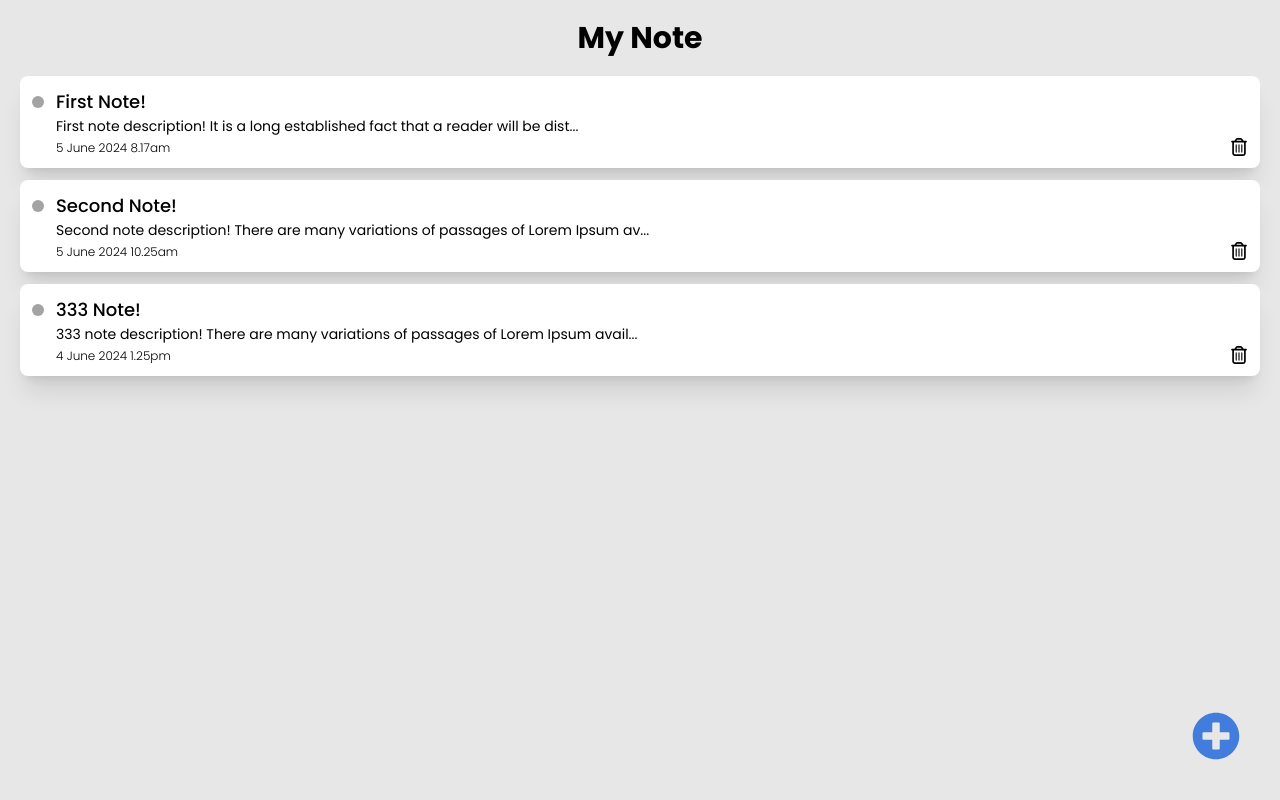
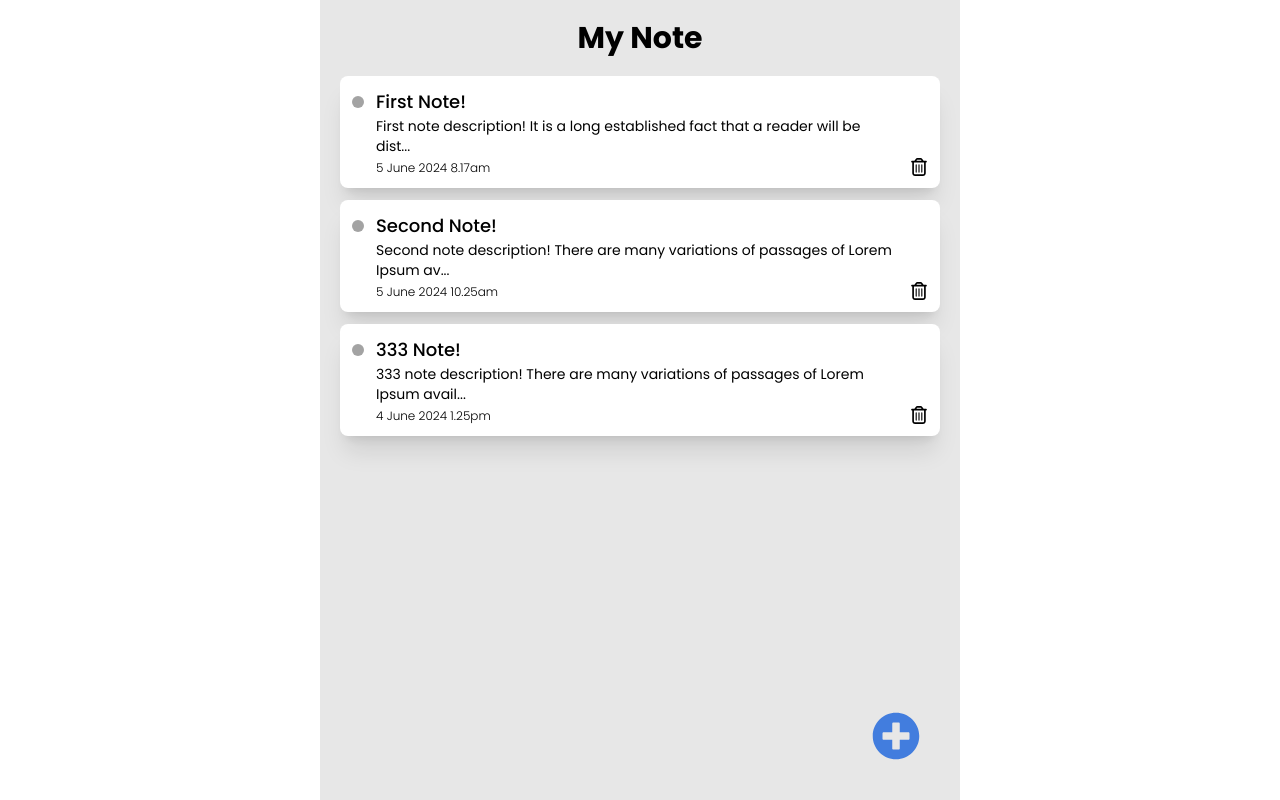
Before and after one commit to anderutan/note-app, a React (Vite) app: page / in a window 1280 px wide. Built offline with nearby package versions, Linux system fonts and the light colour scheme.

Commit message:
limit max width

```diff
--- a/src/pages/AddNote.tsx
+++ b/src/pages/AddNote.tsx
@@ -39,7 +39,7 @@ const AddNote = () => {
   };
 
   return (
-    <section className='w-full h-screen bg-[#E7E7E7] flex flex-col'>
+    <section className='w-full h-screen bg-[#E7E7E7] flex flex-col max-w-[640px] mx-auto'>
       <div className='py-4 px-8 border-b-2 border-white'>
         <Link to='/'>
           <FaLongArrowAltLeft className='text-xl' />
--- a/src/pages/EditNote.tsx
+++ b/src/pages/EditNote.tsx
@@ -39,7 +39,7 @@ const EditNote = () => {
   };
 
   return (
-    <section className='w-full h-screen bg-[#E7E7E7] flex flex-col'>
+    <section className='w-full h-screen bg-[#E7E7E7] flex flex-col max-w-[640px] mx-auto'>
       <div className='py-4 px-8 border-b-2 border-white'>
         <Link to='/'>
           <FaLongArrowAltLeft className='text-xl' />
--- a/src/pages/Home.tsx
+++ b/src/pages/Home.tsx
@@ -32,7 +32,7 @@ const Home = () => {
   ));
 
   return (
-    <main className='w-full h-screen relative p-5 bg-[#E7E7E7]'>
+    <main className='w-full h-screen relative p-5 bg-[#E7E7E7] max-w-[640px] mx-auto'>
       <section>
         <div>
           <h1 className='text-3xl font-bold text-center pb-5'>My Note</h1>
--- a/src/pages/SingleNotePage.tsx
+++ b/src/pages/SingleNotePage.tsx
@@ -29,7 +29,7 @@ const SingleNotePage = () => {
   }
 
   return (
-    <section className='w-full h-screen flex flex-col'>
+    <section className='w-full h-screen flex flex-col max-w-[640px] mx-auto'>
       <div className='py-4 px-8 border-b-2'>
         <Link to='/'>
           <FaLongArrowAltLeft className='text-xl' />
```
